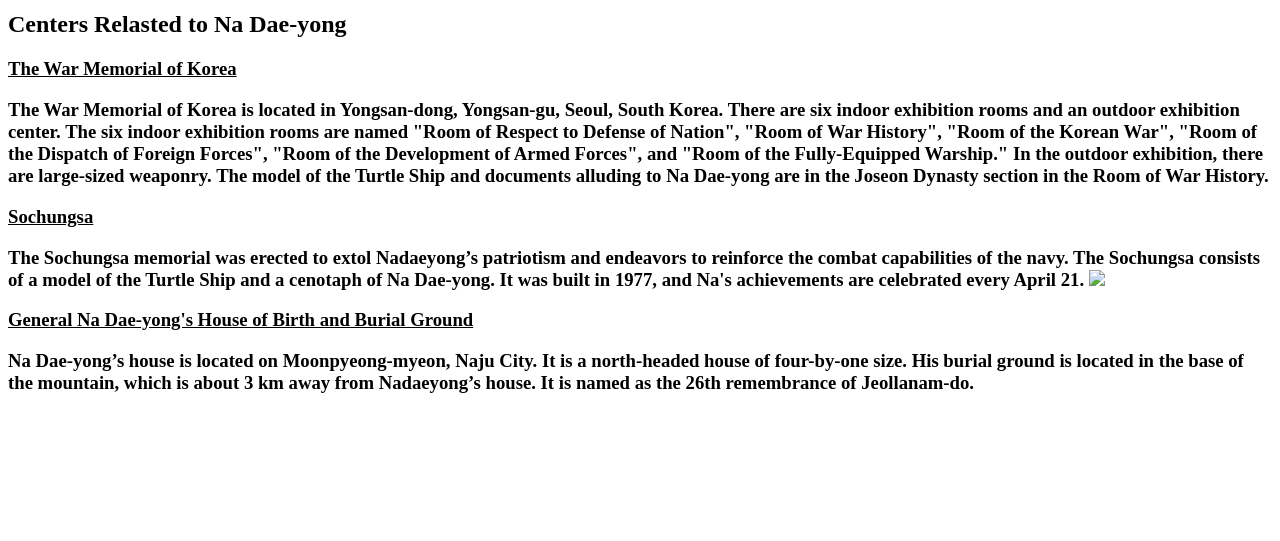
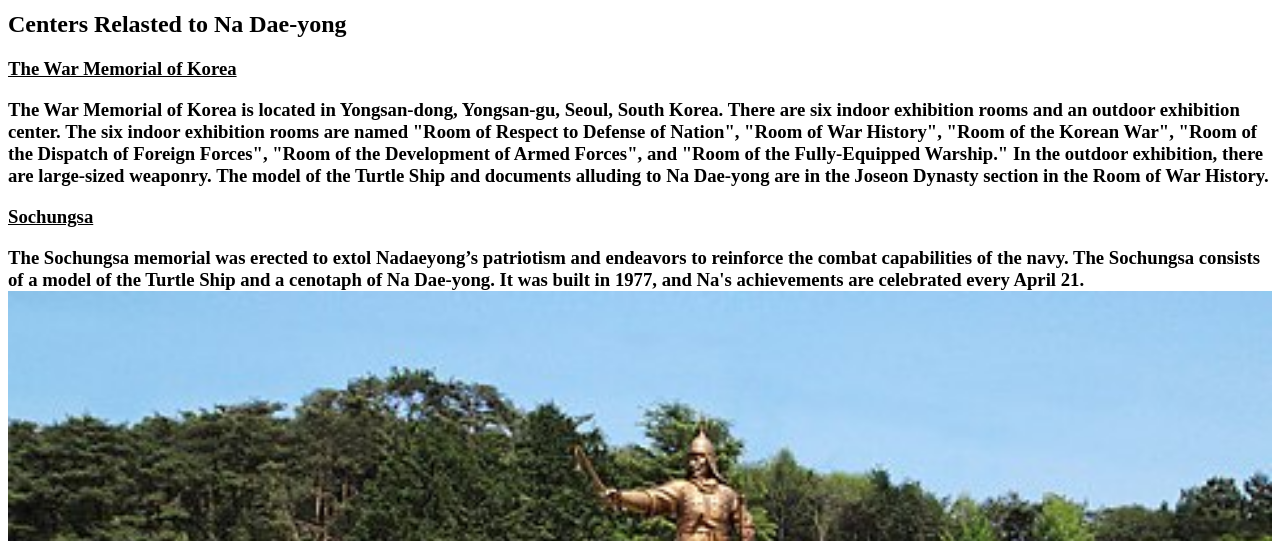
Before and after one commit to impress313/Na-dae-yong, a plain HTML site: page 4.html in a window 1280 px wide. Shown: the part 259-800 px from the top of the page. Drawn offline with Linux system fonts and the light colour scheme.

Commit message:
Update 4.html

```diff
--- a/4.html
+++ b/4.html
@@ -20,7 +20,7 @@
   </p>
   <h3><strong><u>Sochungsa</u></strong><h3>
   <p>
-    The Sochungsa memorial was erected to extol Nadaeyong’s patriotism and endeavors to reinforce the combat capabilities of the navy. The Sochungsa consists of a model of the Turtle Ship and a cenotaph of Na Dae-yong. It was built in 1977, and Na's achievements are celebrated every April 21. <img src="Socungsa.jpg" width="100%">
+    The Sochungsa memorial was erected to extol Nadaeyong’s patriotism and endeavors to reinforce the combat capabilities of the navy. The Sochungsa consists of a model of the Turtle Ship and a cenotaph of Na Dae-yong. It was built in 1977, and Na's achievements are celebrated every April 21. <img src="Sochungsa.jpg" width="100%">
   </p>
   <h3><strong><u>General Na Dae-yong's House of Birth and Burial Ground</u></strong><h3>
   <p>
```
